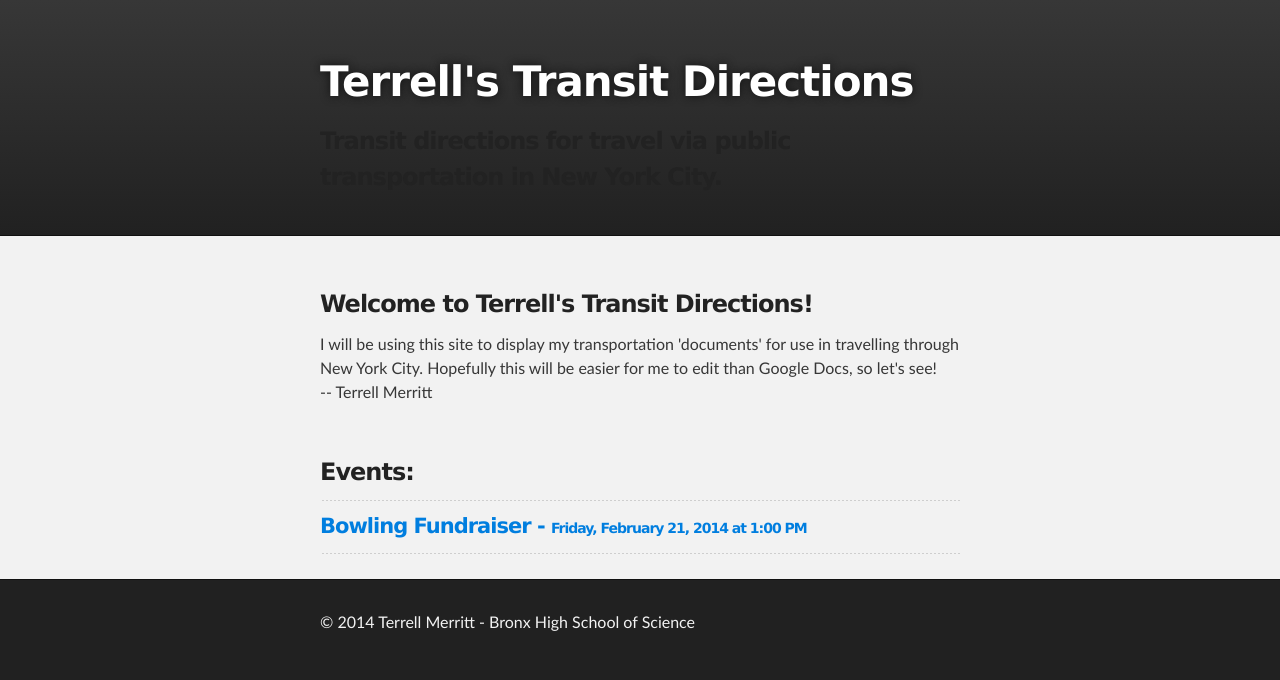
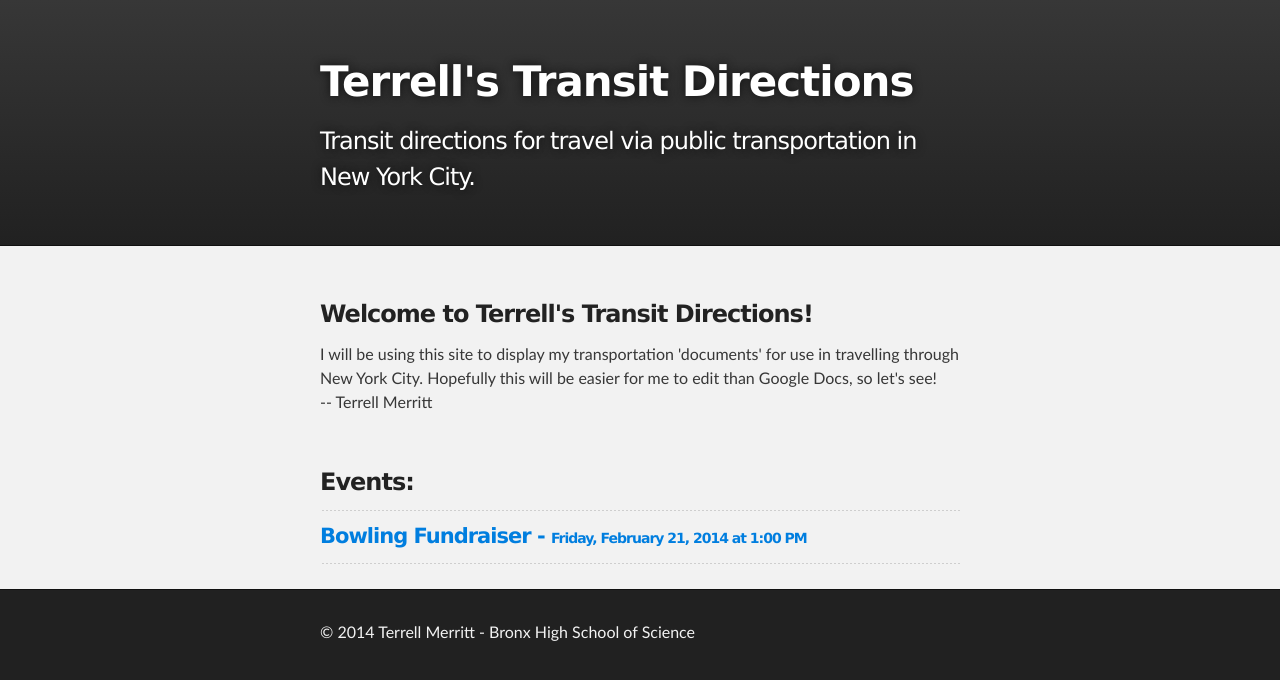
Before and after one commit to terrellthemtaguy/terrellthemtaguy.github.io, a Jekyll site: the page built from index.html, in a window 1280 px wide. Shown: the top 680 px of the page. Built offline with Jekyll 4.4.1, drawn with Linux system fonts in a browser that asks for light colours.

Commit message:
small fix

```diff
--- a/index.html
+++ b/index.html
@@ -7,7 +7,7 @@ published: true
 <div id="header_wrap" class="outer">
     <header class="inner">
       <h1 id="project_title">Terrell&#39;s Transit Directions</h1>
-      <h3>Transit directions for travel via public transportation in New York City.</h3>
+      <h2 id="project_tagline">Transit directions for travel via public transportation in New York City.</h2>
     </header>
 </div>
 
```
